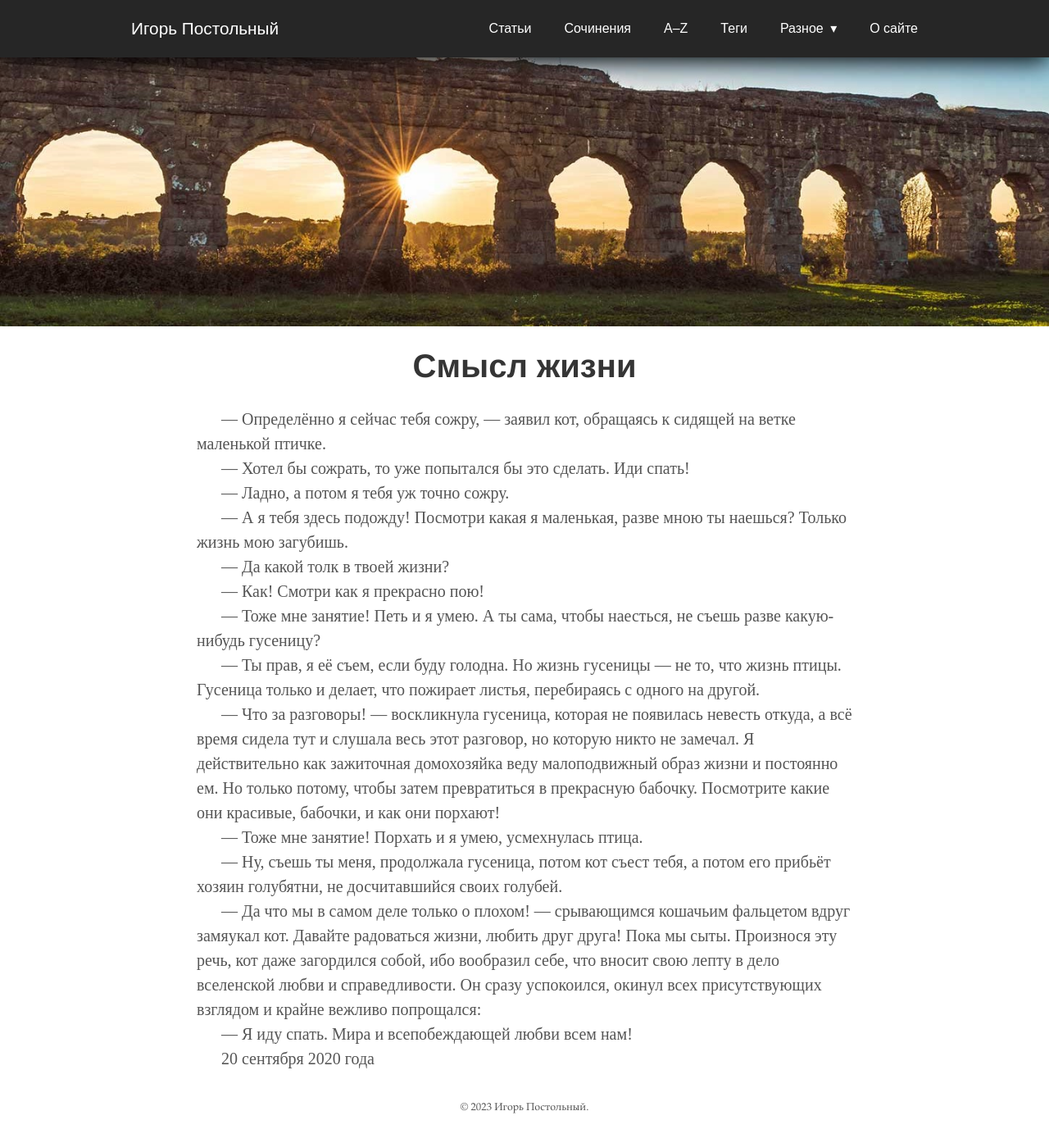
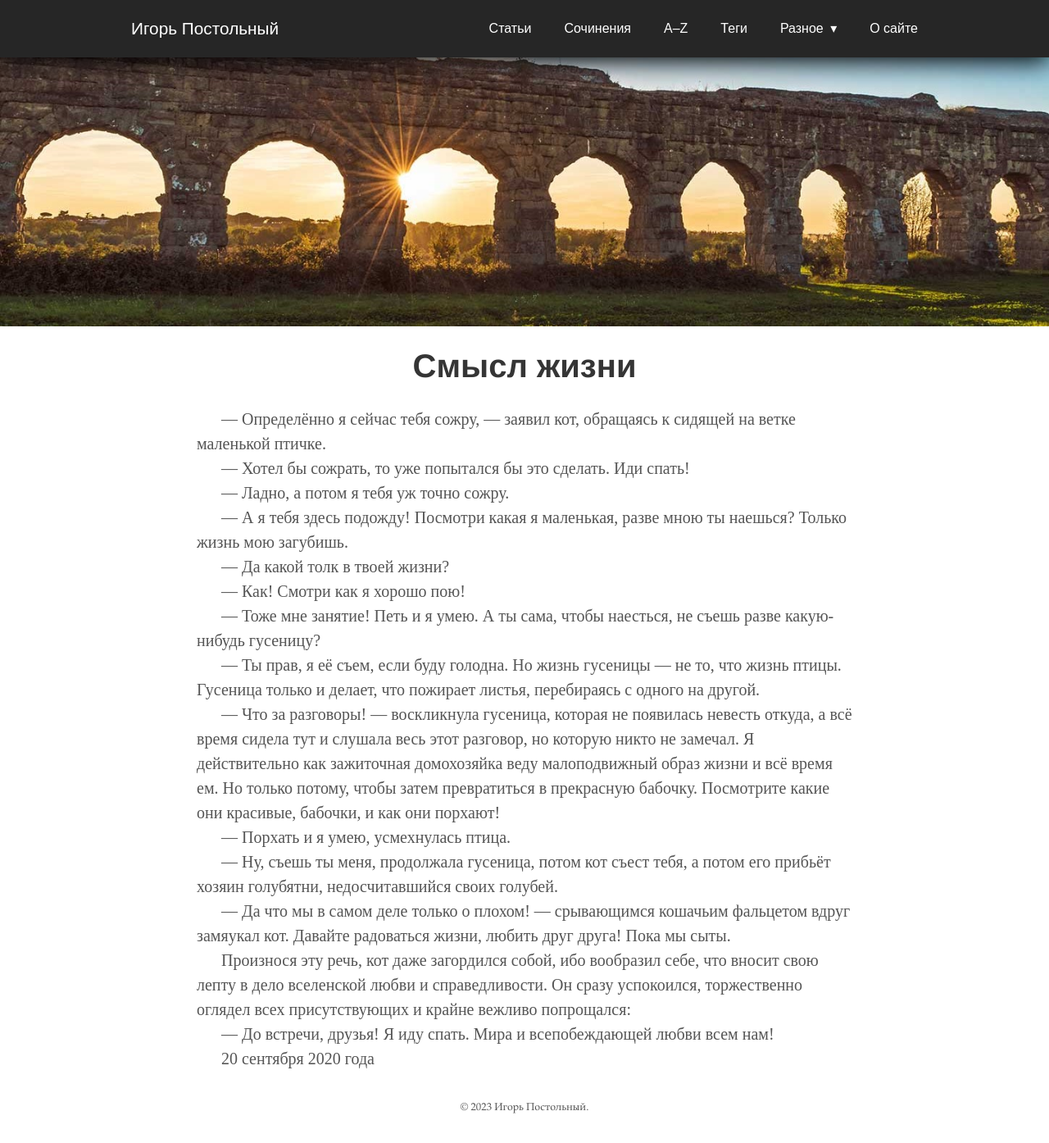
Before and after one commit to postolny/postolny.github.io, a Jekyll site: the page built from _pages/smysl-zhizni.html, in a window 1280 px wide. Shown: the whole page at 82% size. Built offline with Jekyll 4.4.1, drawn with Linux system fonts in a browser that asks for light colours.

Commit message:
Add files via upload

```diff
--- a/_pages/smysl-zhizni.html
+++ b/_pages/smysl-zhizni.html
@@ -13,13 +13,14 @@ permalink: /smysl-zhizni/
   <p>— Ладно, а потом я тебя уж точно сожру.</p>
   <p>— А я тебя здесь подожду! Посмотри какая я маленькая, разве мною ты наешься? Только жизнь мою загубишь.</p>
   <p>— Да какой толк в твоей жизни?</p>
-  <p>— Как! Смотри как я прекрасно пою!</p>
+  <p>— Как! Смотри как я хорошо пою!</p>
   <p>— Тоже мне занятие! Петь и я умею. А ты сама, чтобы наесться, не съешь разве какую-нибудь гусеницу?</p>
   <p>— Ты прав, я её съем, если буду голодна. Но жизнь гусеницы — не то, что жизнь птицы. Гусеница только и делает, что пожирает листья, перебираясь с одного на другой.</p>
-  <p>— Что за разговоры! — воскликнула гусеница, которая не появилась невесть откуда, а всё время сидела тут и слушала весь этот разговор, но которую никто не замечал. Я действительно как зажиточная домохозяйка веду малоподвижный образ жизни и постоянно ем. Но только потому, чтобы затем превратиться в прекрасную бабочку. Посмотрите какие они красивые, бабочки, и как они порхают!</p>
-  <p>— Тоже мне занятие! Порхать и я умею, усмехнулась птица.</p>
-  <p>— Ну, съешь ты меня, продолжала гусеница, потом кот съест тебя, а потом его прибьёт хозяин голубятни, не досчитавшийся своих голубей.</p>
-  <p>— Да что мы в самом деле только о плохом! — срывающимся кошачьим фальцетом вдруг замяукал кот. Давайте радоваться жизни, любить друг друга! Пока мы сыты. Произнося эту речь, кот даже загордился собой, ибо вообразил себе, что вносит свою лепту в дело вселенской любви и справедливости. Он сразу успокоился, окинул всех присутствующих взглядом и крайне вежливо попрощался:</p>
-  <p>— Я иду спать. Мира и всепобеждающей любви всем нам!</p>
+  <p>— Что за разговоры! — воскликнула гусеница, которая не появилась невесть откуда, а всё время сидела тут и слушала весь этот разговор, но которую никто не замечал. Я действительно как зажиточная домохозяйка веду малоподвижный образ жизни и всё время ем. Но только потому, чтобы затем превратиться в прекрасную бабочку. Посмотрите какие они красивые, бабочки, и как они порхают!</p>
+  <p>— Порхать и я умею, усмехнулась птица.</p>
+  <p>— Ну, съешь ты меня, продолжала гусеница, потом кот съест тебя, а потом его прибьёт хозяин голубятни, недосчитавшийся своих голубей.</p>
+  <p>— Да что мы в самом деле только о плохом! — срывающимся кошачьим фальцетом вдруг замяукал кот. Давайте радоваться жизни, любить друг друга! Пока мы сыты.</p>
+  <p>Произнося эту речь, кот даже загордился собой, ибо вообразил себе, что вносит свою лепту в дело вселенской любви и справедливости. Он сразу успокоился, торжественно оглядел всех присутствующих и крайне вежливо попрощался:</p>
+  <p>— До встречи, друзья! Я иду спать. Мира и всепобеждающей любви всем нам!</p>
   <p>20 сентября 2020 года</p>
 </article>
```
